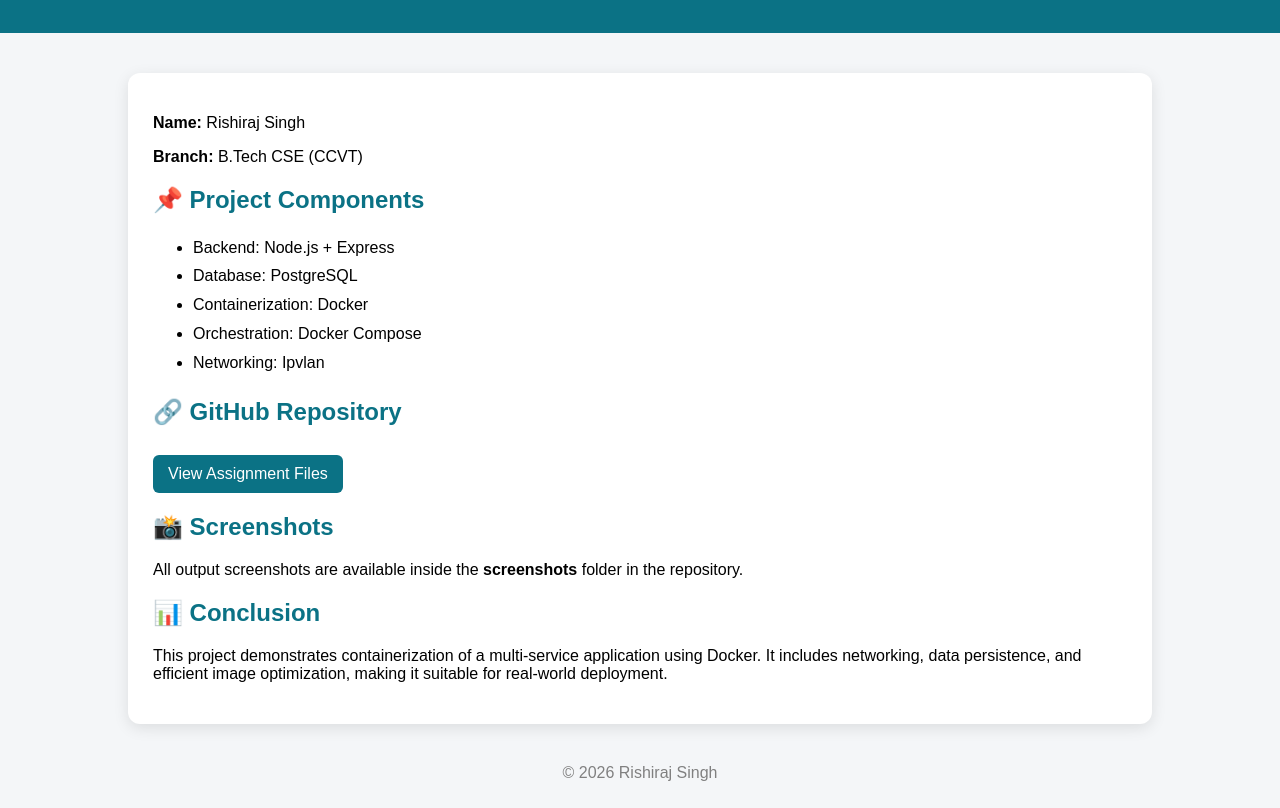
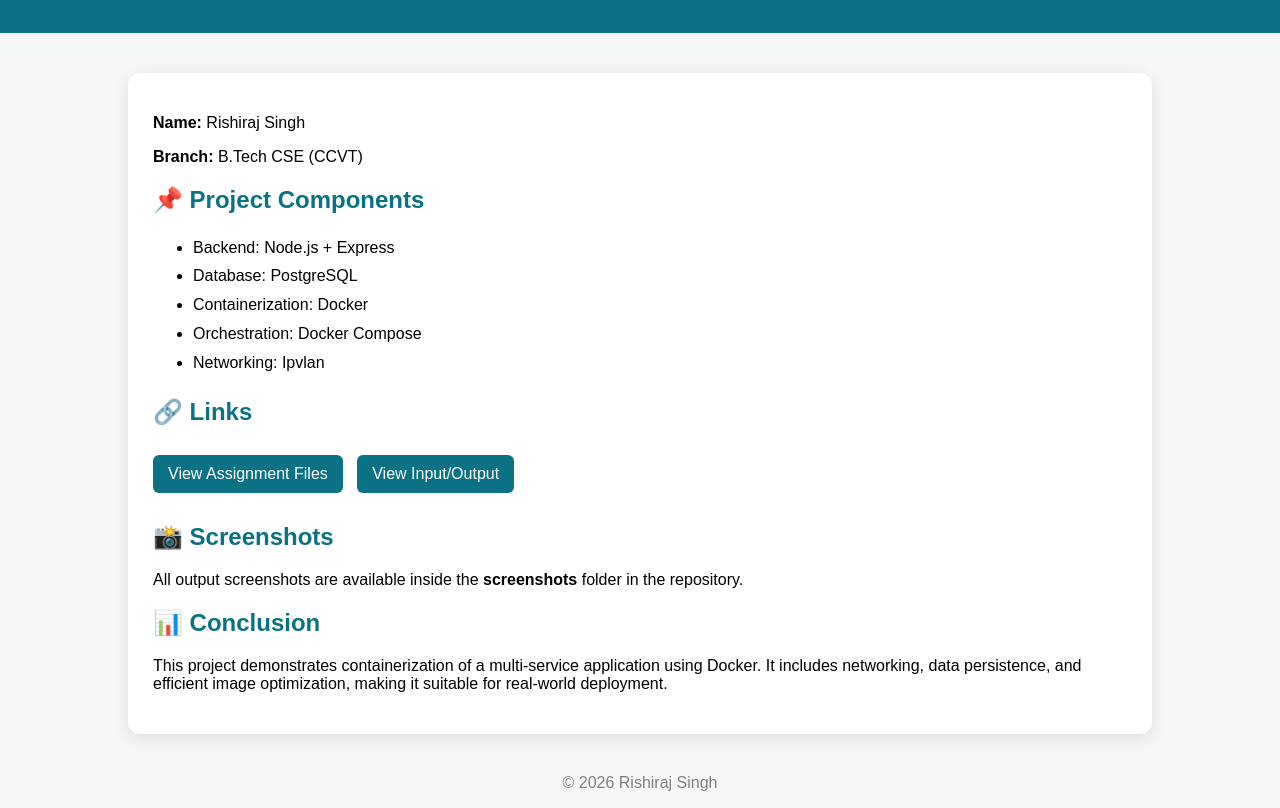
Before and after one commit to rishiraj570/containerization-devops-, a plain HTML site: page docker-assignment-1/index.html in a window 1280 px wide. Shown: the part 121-929 px from the top of the page. Drawn offline with Linux system fonts and the light colour scheme.

Commit message:
Update index.html

```diff
--- a/docker-assignment-1/index.html
+++ b/docker-assignment-1/index.html
@@ -30,16 +30,16 @@
         ul {
             line-height: 1.8;
         }
-        a {
+        .btn {
             display: inline-block;
-            margin-top: 10px;
+            margin: 10px 10px 10px 0;
             padding: 10px 15px;
             background: #0b7285;
             color: white;
             text-decoration: none;
             border-radius: 6px;
         }
-        a:hover {
+        .btn:hover {
             background: #095c6b;
         }
         footer {
@@ -72,9 +72,16 @@
 <li>Networking: Ipvlan</li>
 </ul>
 
-<h2>🔗 GitHub Repository</h2>
-<a href="https://github.com/rishiraj570/containerization-devops/tree/main/docker-assignment-1" target="_blank">
+<h2>🔗 Links</h2>
+
+<!-- GitHub Repo Button -->
+<a class="btn" href="https://github.com/rishiraj570/containerization-devops-/tree/main/docker-assignment-1" target="_blank">
 View Assignment Files
+</a>
+
+<!-- IO Page Button -->
+<a class="btn" href="docker-assignment-1/io.html">
+View Input/Output
 </a>
 
 <h2>📸 Screenshots</h2>
```
